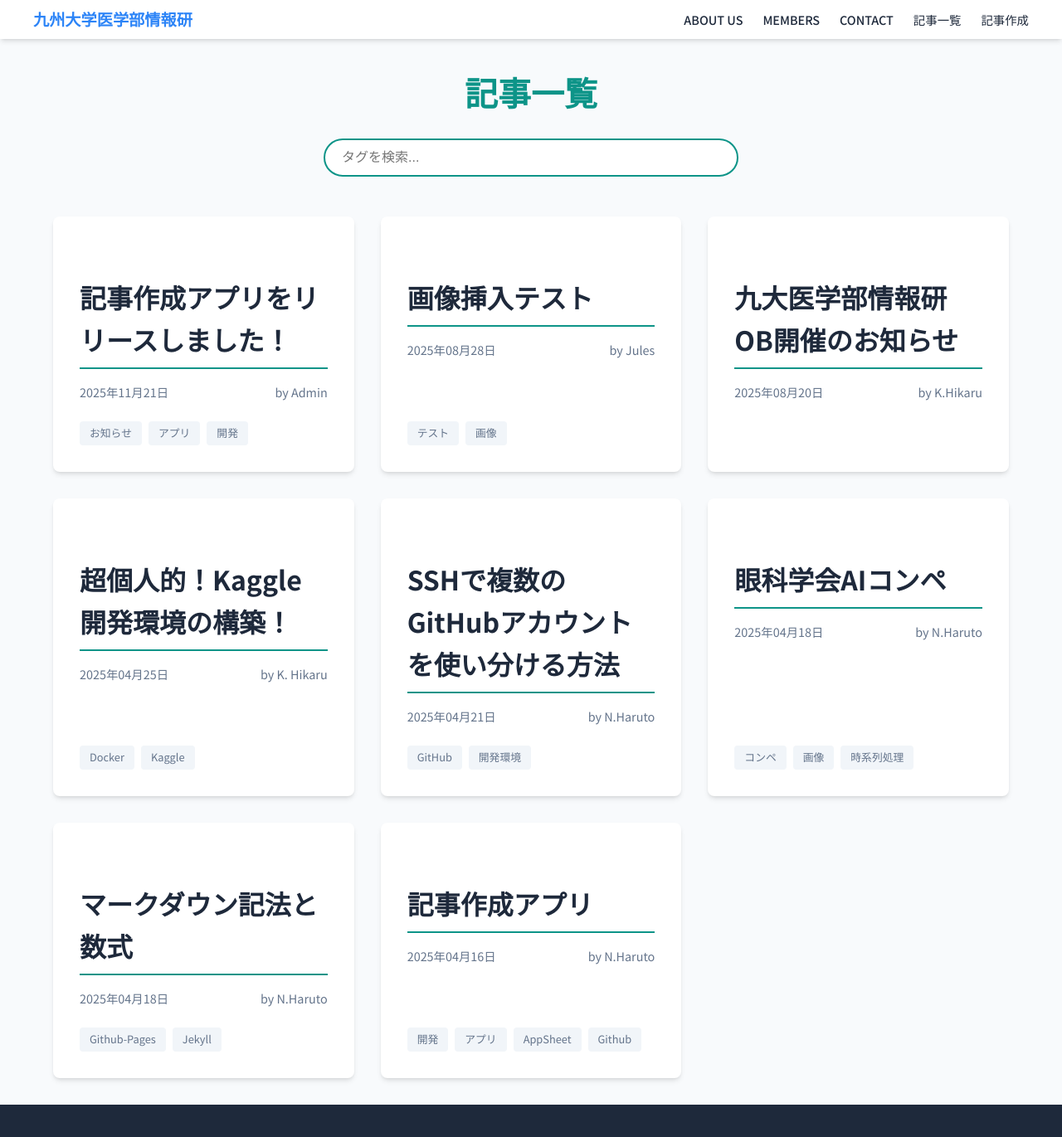
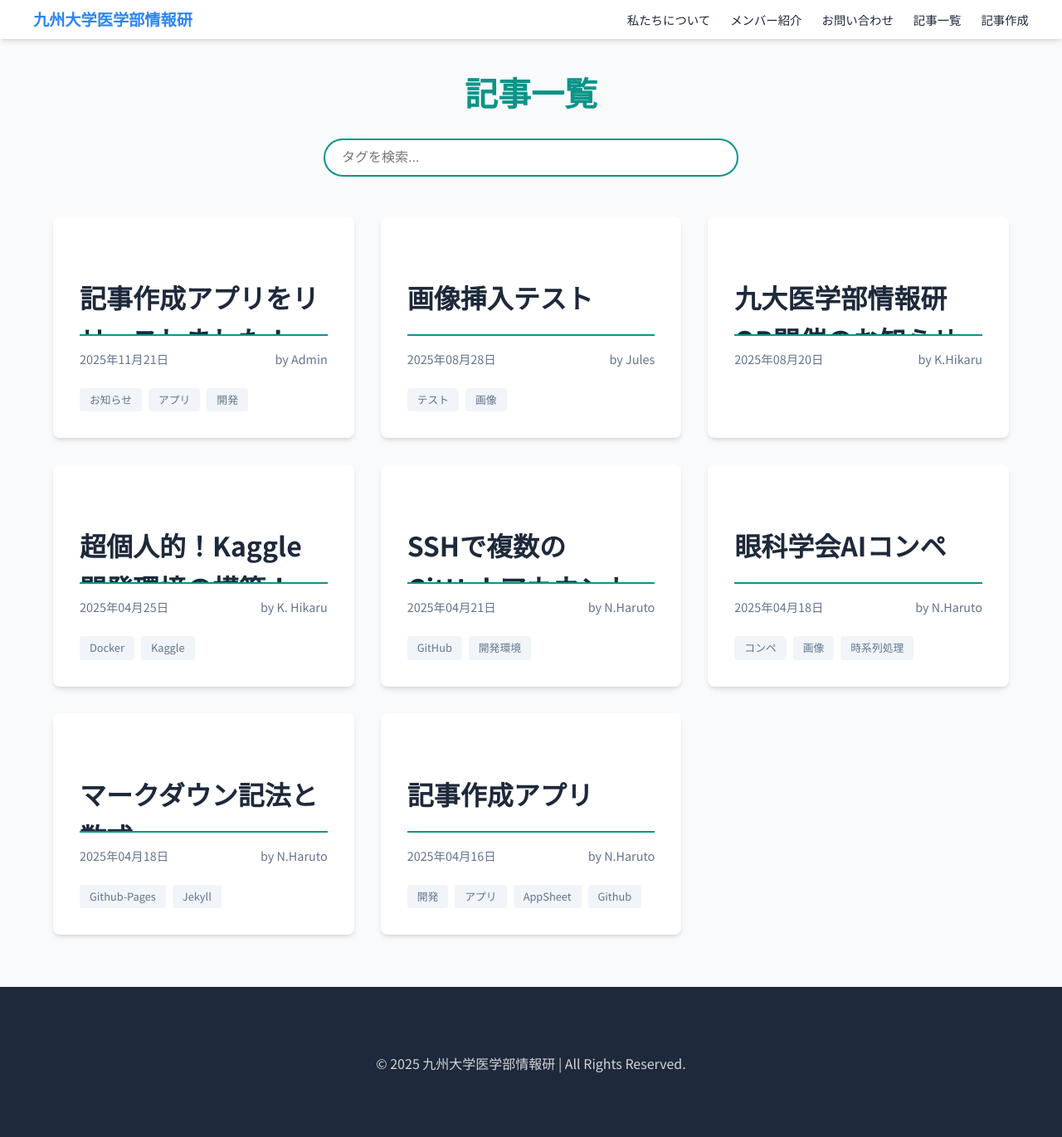
Before and after one commit to qumiclub/club-welcome-page, a Jekyll site: the page built from _pages/article-list.md, in a window 1280 px wide and 1400 px high. Shown: the top 1371 px of the window at 83% size. Built offline with Jekyll 4.4.1, drawn with Linux system fonts in a browser that asks for light colours.

Commit message:
Fix: Article list styling and Japanese text

```diff
--- a/_includes/header.html
+++ b/_includes/header.html
@@ -5,10 +5,10 @@
     </div>
     <nav class="site-nav">
       <ul>
-        <li><a href="{{ '/about-us/' | relative_url }}">ABOUT US</a></li>
-        <li><a href="{{ '/members/' | relative_url }}">MEMBERS</a></li>
+        <li><a href="{{ '/about-us/' | relative_url }}">私たちについて</a></li>
+        <li><a href="{{ '/members/' | relative_url }}">メンバー紹介</a></li>
         <!-- <li><a href="{{ '/join-us/' | relative_url }}">コミュニティに参加</a></li> -->
-        <li><a href="{{ '/contact/' | relative_url }}">CONTACT</a></li>
+        <li><a href="{{ '/contact/' | relative_url }}">お問い合わせ</a></li>
         <li><a href="{{ '/article-list/' | relative_url }}">記事一覧</a></li>
         <li><a href="https://club-welcome-page.vercel.app/" target="_blank" rel="noopener noreferrer">記事作成</a></li>
       </ul>
--- a/assets/css/article-list.css
+++ b/assets/css/article-list.css
@@ -113,6 +113,16 @@
     font-size: 1.25rem;
     margin-bottom: 1rem;
     color: var(--text-color);
+    height: 4.5rem;
+    /* Fixed height for alignment (approx 3 lines) */
+    overflow: hidden;
+    display: -webkit-box;
+    -webkit-line-clamp: 3;
+    -webkit-box-orient: vertical;
+    /* Reset inherited styles from .container h2 if necessary */
+    margin-top: 0;
+    padding-bottom: 0.5rem;
+    /* Keep padding for border spacing */
 }
 
 .post-card-meta {
--- a/index.html
+++ b/index.html
@@ -11,8 +11,8 @@
         <p>九州大学医学部情報研は、医療ビッグデータを解析し、医療の発展に貢献することを目指す大学公認サークルです。<br>Kaggleでの実践的なデータ分析や医療論文の研究を通して、統計解析、機械学習モデル構築などのスキルを磨き、未来の医療を支える人材育成に取り組んでいます。
         </p>
         <div class="hero-buttons">
-            <a href="{{ '/about-us/' | relative_url }}" class="btn btn-primary">About Us</a>
-            <a href="{{ '/contact/' | relative_url }}" class="btn btn-secondary">Contact</a>
+            <a href="{{ '/about-us/' | relative_url }}" class="btn btn-primary">私たちについて</a>
+            <a href="{{ '/contact/' | relative_url }}" class="btn btn-secondary">お問い合わせ</a>
         </div>
     </div>
 </div>
```
